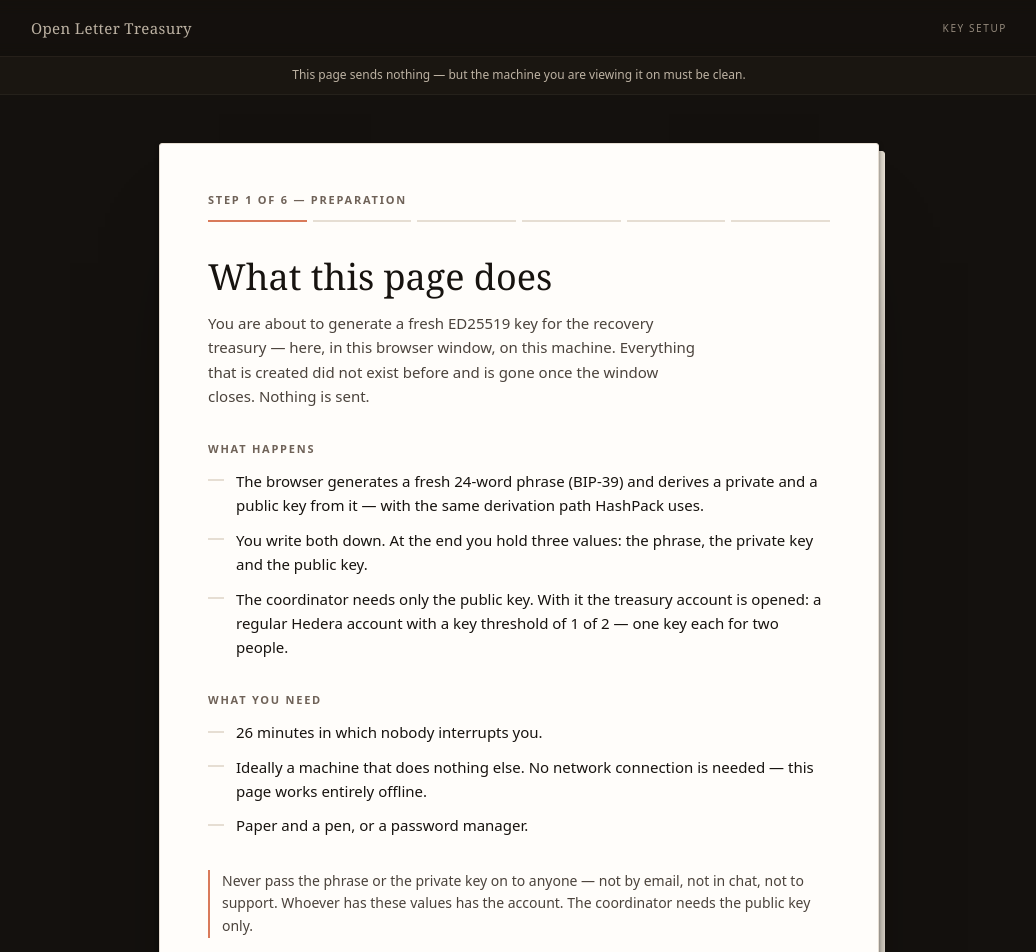
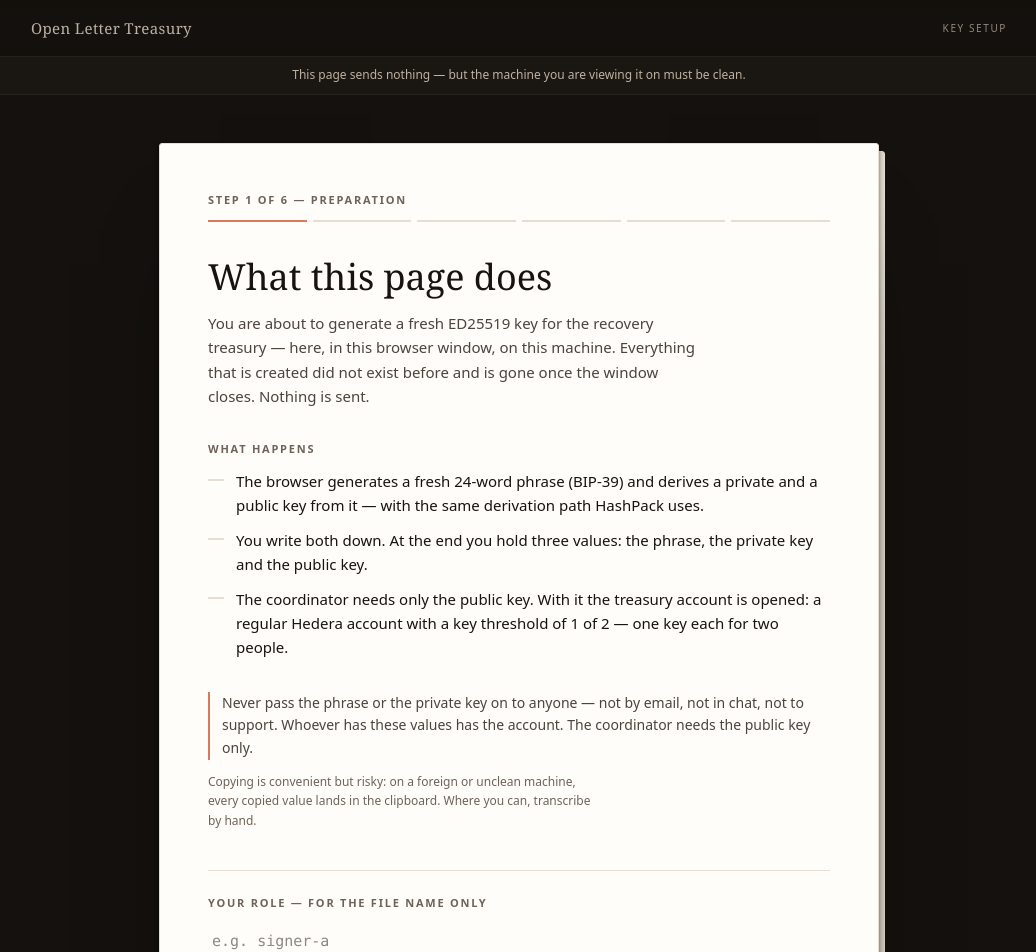
Before and after one commit to bonzo-community-letter/treasury, a React (Vite) app: page / in a window 1280 px wide. Shown: the top 952 px of the page, without its empty margins (121-1157 px from the left). Built offline with nearby package versions, Linux system fonts and the light colour scheme.

Commit message:
Intro: drop the 'what you need' list

```diff
--- a/src/components/IntroStep.tsx
+++ b/src/components/IntroStep.tsx
@@ -49,27 +49,6 @@ export function IntroStep({ onBegin }: Props) {
       </div>
 
       <div className="mt-8">
-        <p className="eyebrow-sheet">What you need</p>
-        <ul className="mt-3 space-y-2.5 text-[0.9375rem] leading-relaxed text-sheet-ink">
-          <li className="flex gap-3">
-            <span aria-hidden="true" className="mt-[0.65rem] h-[2px] w-4 shrink-0 bg-sheet-rule" />
-            <span>26 minutes in which nobody interrupts you.</span>
-          </li>
-          <li className="flex gap-3">
-            <span aria-hidden="true" className="mt-[0.65rem] h-[2px] w-4 shrink-0 bg-sheet-rule" />
-            <span>
-              Ideally a machine that does nothing else. No network connection is needed —
-              this page works entirely offline.
-            </span>
-          </li>
-          <li className="flex gap-3">
-            <span aria-hidden="true" className="mt-[0.65rem] h-[2px] w-4 shrink-0 bg-sheet-rule" />
-            <span>Paper and a pen, or a password manager.</span>
-          </li>
-        </ul>
-      </div>
-
-      <div className="mt-8">
         <Warning>
           Never pass the phrase or the private key on to anyone — not by email, not in
           chat, not to support. Whoever has these values has the account. The coordinator
```
